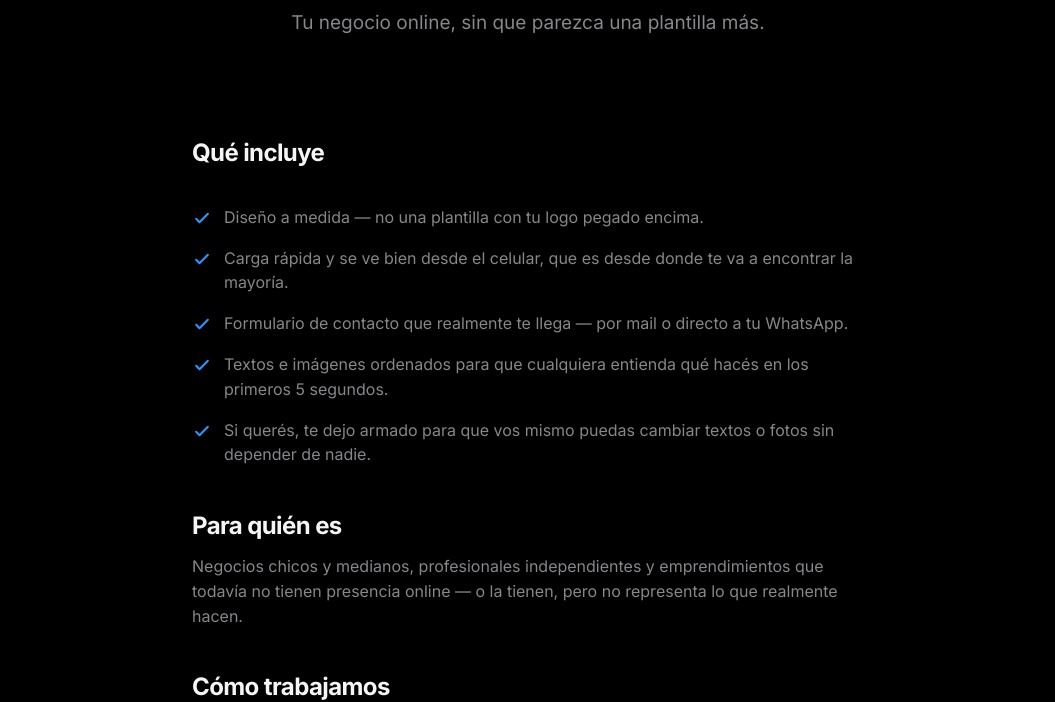
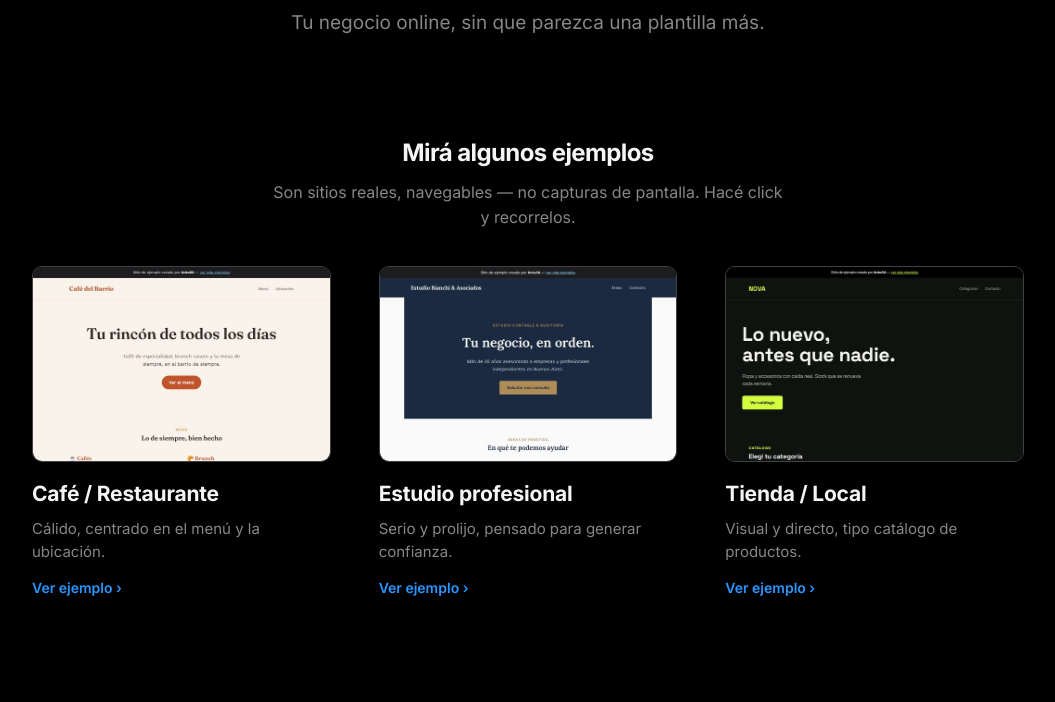
Before and after one commit to Fibonach0/antu-a, a plain HTML site: page sitios-web/index.html in a window 1280 px wide. Shown: the part 258-960 px from the top of the page, without its empty margins (112-1167 px from the left). Drawn offline with Linux system fonts and the light colour scheme.

Commit message:
Agregar 3 sitios de ejemplo navegables a Sitios Web

```diff
--- a/sitios-web/index.html
+++ b/sitios-web/index.html
@@ -8,7 +8,7 @@
 <link rel="preconnect" href="https://fonts.googleapis.com">
 <link rel="preconnect" href="https://fonts.gstatic.com" crossorigin>
 <link href="https://fonts.googleapis.com/css2?family=Inter:wght@400;500;600;700;800&display=swap" rel="stylesheet">
-<link rel="stylesheet" href="../assets/css/antuna.css?v=2">
+<link rel="stylesheet" href="../assets/css/antuna.css?v=3">
 </head>
 <body>
 
@@ -30,6 +30,33 @@
     <span class="eyebrow">Qué hacemos</span>
     <h1>Sitios web personalizados</h1>
     <p class="muted" style="font-size:19px; max-width:560px;margin:0 auto;">Tu negocio online, sin que parezca una plantilla más.</p>
+  </section>
+
+  <section id="ejemplos">
+    <div class="wrap">
+      <h2 style="font-size:24px; text-align:center;">Mirá algunos ejemplos</h2>
+      <p class="muted" style="text-align:center; max-width:520px; margin:0 auto 36px;">Son sitios reales, navegables — no capturas de pantalla. Hacé click y recorrelos.</p>
+      <div class="cards">
+        <a class="card" href="ejemplos/cafe/" target="_blank" rel="noopener">
+          <img src="../assets/img/previews/cafe.jpg" alt="Ejemplo: café" style="border-radius:10px; margin-bottom:16px; border:1px solid var(--line);">
+          <h3>Café / Restaurante</h3>
+          <p>Cálido, centrado en el menú y la ubicación.</p>
+          <span class="more">Ver ejemplo ›</span>
+        </a>
+        <a class="card" href="ejemplos/estudio/" target="_blank" rel="noopener">
+          <img src="../assets/img/previews/estudio.jpg" alt="Ejemplo: estudio profesional" style="border-radius:10px; margin-bottom:16px; border:1px solid var(--line);">
+          <h3>Estudio profesional</h3>
+          <p>Serio y prolijo, pensado para generar confianza.</p>
+          <span class="more">Ver ejemplo ›</span>
+        </a>
+        <a class="card" href="ejemplos/tienda/" target="_blank" rel="noopener">
+          <img src="../assets/img/previews/tienda.jpg" alt="Ejemplo: tienda" style="border-radius:10px; margin-bottom:16px; border:1px solid var(--line);">
+          <h3>Tienda / Local</h3>
+          <p>Visual y directo, tipo catálogo de productos.</p>
+          <span class="more">Ver ejemplo ›</span>
+        </a>
+      </div>
+    </div>
   </section>
 
   <section>
```
